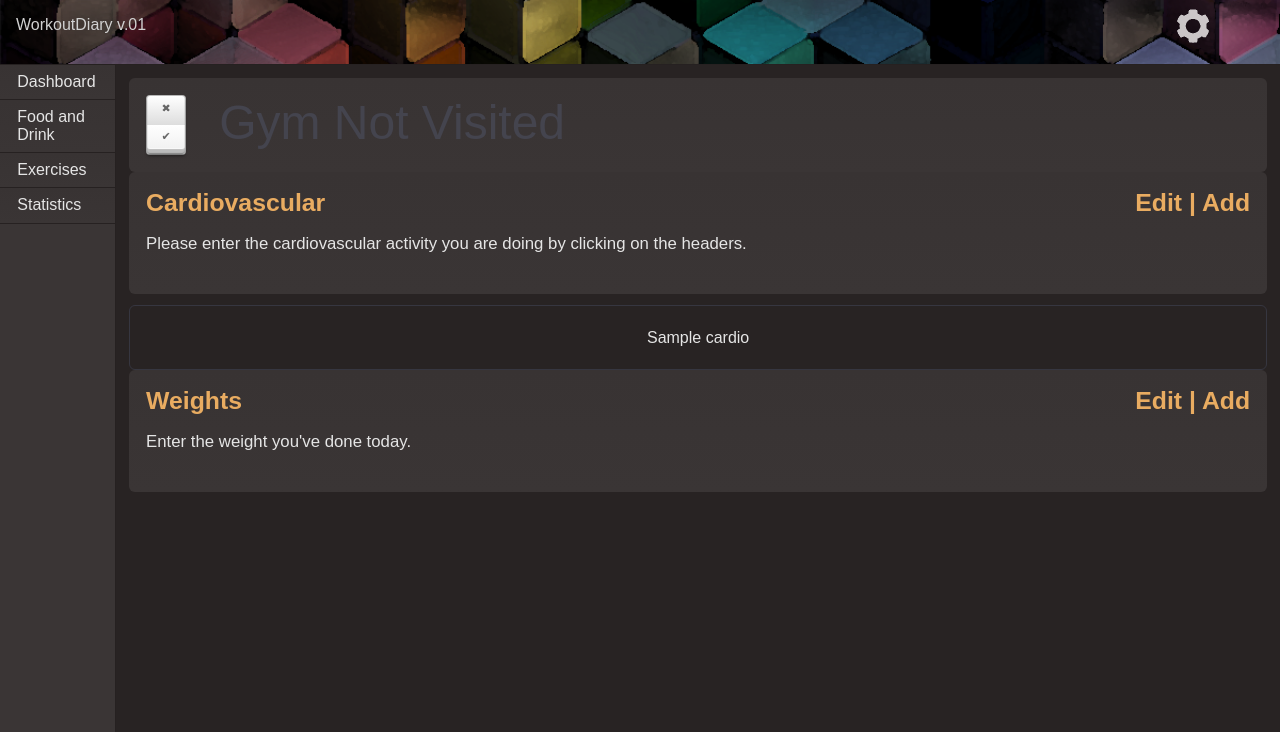
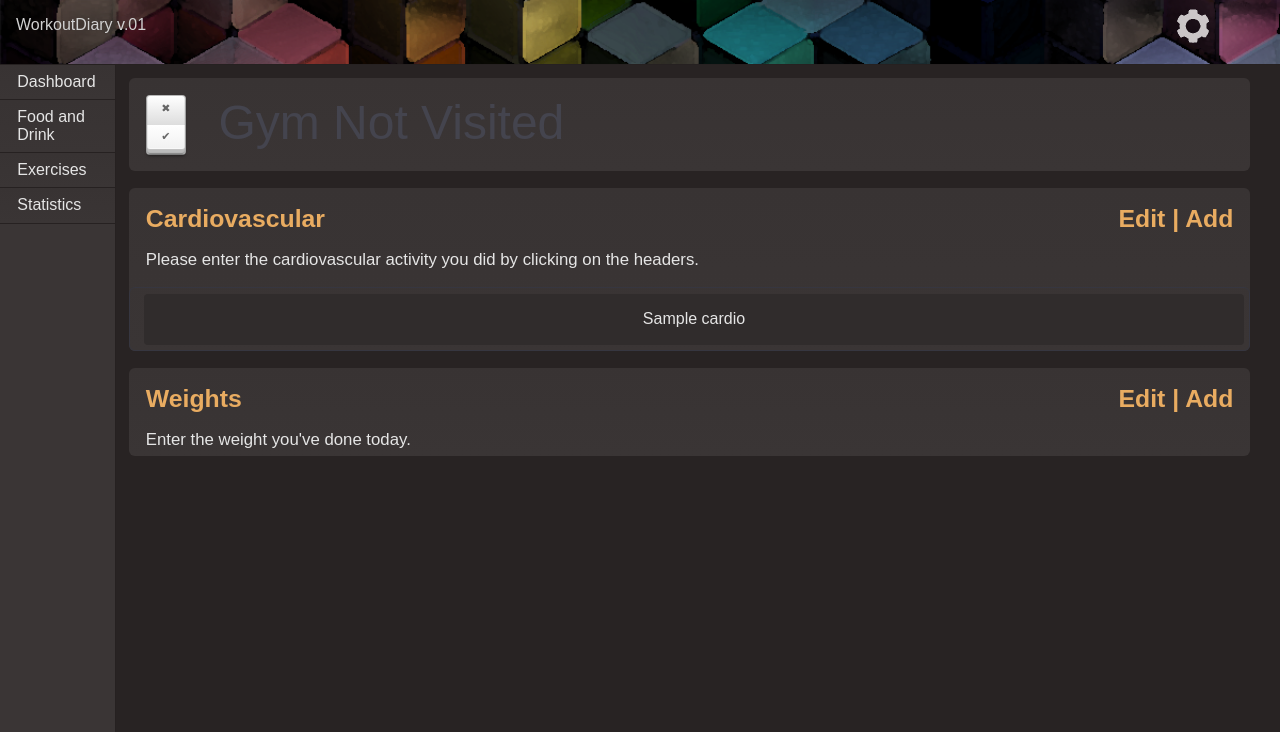
Before and after one commit to intheon/workout-diary, a PHP site: page /exercises.php in a window 1280 px wide. Shown: the top 732 px of the page. Run offline with PHP 8.4, Linux system fonts and the light colour scheme; the visitor is signed in with stand-in values (Sample User, id 1); data comes from the database, SQL or seed files in the repository; tables that the repository leaves empty hold one stand-in row (values such as "Sample post"); some libraries are stand-ins or nearby versions.

Commit message:
bits of css
needs exercise page overhaul

```diff
--- a/css/exercise_page.css
+++ b/css/exercise_page.css
@@ -12,16 +12,21 @@
     flex:1;
     padding:1.5%;
     text-align: center;
+    background-color:#302C2C;
+    color:#E5E5E5;
+    border-radius:4px;
+    margin-left:0.8%;
 }
 .tab_item:nth-child(even)
 {
-    background-color:#272828;
+  margin-left:1%;
+  background-color:#2E2C2C;
 }
 .tab_item:hover
 {
-    background-color:#272828;
+    background-color:#343131;
     cursor:pointer;
-    color:#6A6A76;
+    color:#9F9C9C;
 }
 .edit
 {
@@ -62,32 +67,27 @@
     padding:1%;
     border-radius: 8px;
     border:none;
-    color:#9DAABA ;
+    color:#9DAABA;
 }
 .editCardio input[type="text"]
 {
-    border:1px solid;
-    border-color: #363640;
-    color:#9DAABA ;
+    background-color: #302C2C;
 }
 .cardio_forms
 {
-    margin-top:1%;
-    padding:1.5%;
-    border:1px solid;
-    border-radius:6px;
-    border-color: #363640;
+
+    display:none;
 }
 .cardio_forms form
 {
     display:flex;
-    margin-bottom:1%;
+    margin-bottom:0.5%;
 }
 .cardio_forms p
 {
     text-align:left;
-    margin:1%;
-    padding:1%;
+    margin:0.8%;
+    padding:0.8%;
     width:40%;
 }
 .cardio_forms input
@@ -95,30 +95,42 @@
     flex:1;
     margin:1%;
     padding:1%;
-    width:50%;
     text-align:center;
+    flex-grow:5;
+    background-color:#2E2C2C;
+    color:#E5E5E5;
+    border-radius:4px;
+    border:none;
 }
 .cardio_forms input[type="text"]
 {
-    border:1px solid;
-    border-color: #363640;
-    border-radius:8px;
-    color:#9DAABA ;
+    background-color:#302C2C;
+    color:#E5E5E5;
+    border-radius:4px;
+    border:none;
 }
 .cardio_submit_all input
 {
-    padding:2%;
-    margin-top:2%;
-    width:100%;
-    background-color: #272828;
-    border-radius:11px;
-    color:#9DAABA ;
+    padding:1%;
+    margin-left:1%;
+    margin-right:1%;
+    margin-bottom:1%;
+    width:98%;
+    border:none;
+    background-color:#2E2C2C;
+    color:#E5E5E5;
 }
 #editCardio:hover
 {
     color:#C59666;
     cursor:pointer;
 }
+.information_panel
+{
+  margin-bottom:1.5%;
+  margin-right:1.5%;
+}
+
 #addCardio:hover
 {
     color:#C59666;
@@ -272,3 +284,7 @@
 {
     color:#74B780;
 }
+.information_panel p
+{
+  padding-bottom:0.5% !important;
+}
--- a/exercises.php
+++ b/exercises.php
@@ -35,14 +35,14 @@ if (!isset($_SESSION['username']))
     </div>
 </div>
 
-<!-- SIDE PANEL -->
+<!-- MENU BAR -->
 <div class="menu_panel"></div>
 
 <!-- THE INTERACTION PANEL IS PURELY WHERE INTERACTIONS OCCUR -->
 <div class="main_content">
     <div id="interaction_panel">
 
-        <div class="information_panel">
+        <div class="information_panel" id="gym_visited_panel">
 
         <div id="gymCheck">
             <div id="gymConf">
@@ -54,34 +54,31 @@ if (!isset($_SESSION['username']))
             <div class="messages"></div>
         </div>
 
-
-
-
-
         </div>
 
-        <div class="information_panel">
+        <!-- CARDIO -->
+        <div class="information_panel" id="cardio_completed_panel">
             <h1>Cardiovascular <span class="edit"><span id="editCardio">Edit</span> | <span id="addCardio">Add</span></span></h1>
-            <p>Please enter the cardiovascular activity you are doing by clicking on the headers.</p>
-        </div>
+            <p>Please enter the cardiovascular activity you did by clicking on the headers.</p>
 
                 <!-- THE ELEMENTS ARE DYNAMICALLY DRAWN BY JAVASCRIPT -->
         		<!-- THEY HAVE BEEN DEFINED IN THE MYSQLI DB -->
-        <div class="cardio_panel">
-
-        </div>
+        		<div class="cardio_panel"></div>
 
         		<!-- THE FORM IS DYNAMICALLY DRAWN BY JAVASCRIPT -->
-        <div class="cardio_forms" style="display:none">
-
-        </div>
+        		<div class="cardio_forms"></div>
 
        			<!-- AND A HIDDEN SUBMIT BUTTON TO SUBMIT ALL -->
         		<div class="cardio_submit_all" style="display:none">
             		<form><input type="button" value="Submit All"></form>
         		</div>
 
-        <div class="information_panel">
+        </div>
+
+
+
+        <!-- WEIGHTS -->
+        <div class="information_panel" id="weights_completed_panel">
             <h1>Weights <span class="edit"><span id="editWeights">Edit</span> | <span id="addWeights">Add</span></span></h1>
             <p>Enter the weight you've done today.</p>
         </div>
--- a/js/exercise_engine.js
+++ b/js/exercise_engine.js
@@ -1,8 +1,16 @@
+var entireString;
+var count = 0;
+var previouslyClicked = [];
+
 $(document).ready(function()
 {
   gatherExercises();
 
   gymVisisted();
+
+  bindButton("#addCardio");
+
+  bindButton("#editCardio");
 
 });
 
@@ -15,7 +23,7 @@ function gatherExercises(flag)
     url: globalURL + "php/module_pull_exercise_types.php",
     success: function(response)
     {
-      // on success you get this huge json string
+      // on success you get this huge json string or an empty response
       // just pass it to a parsing function
       drawHTML(response,flag);
     }
@@ -50,7 +58,6 @@ function gymVisisted()
   });
 }
 
-var entireString;
 
 function drawHTML(raw,resetFlag)
 {
@@ -80,7 +87,6 @@ function bindButton(element)
   {
     $(".information_panel p").fadeOut(500, function()
     {
-
 
       // IF ADDING
       if (element == "#addCardio")
@@ -129,14 +135,14 @@ function bindButton(element)
         });
       }
 
-
       //IF EDITING
       else if (element == "#editCardio")
       {
-        $(".information_panel p").fadeOut(100);
+        $("#cardio_completed_panel p").fadeOut(100);
+
         for (keys in entireString)
         {
-          $(".information_panel").append("\
+          $("#cardio_completed_panel").append("\
             <form class='editCardio' id='editCardio" + entireString[keys].exercise_name + "_form'>\
             <input type='text' name='existingCardioName' class='existingCardioName' value='" + entireString[keys].exercise_name + "'/>\
             <input type='text' name='newCardioCalorieConsumption' class='existingCardioCalorieConsumption' value='" + entireString[keys].calorie_consumption_per_minute + "'/>\
@@ -201,8 +207,7 @@ function bindButton(element)
   });
 }
 
-bindButton("#addCardio");
-bindButton("#editCardio");
+
 
 // this is called and registers and onclick handler to all cardio buttons
 function makeEventListeners()
@@ -220,8 +225,7 @@ function makeEventListeners()
   }); // close each loop
 }
 
-var count = 0;
-var previouslyClicked = [];
+
 
 // draw the form
 function showForm(formName)
--- a/php/module_pull_exercise_types.php
+++ b/php/module_pull_exercise_types.php
@@ -1,8 +1,6 @@
 <?php
 
 require "db_conf.php";
-
-$connect = mysqli_connect($host,$username,$password,$database);
 
 $sql = mysqli_query($connect,"SELECT * FROM types_cardio");
 
```
Lines whose indentation alone changed are shown as unchanged.
